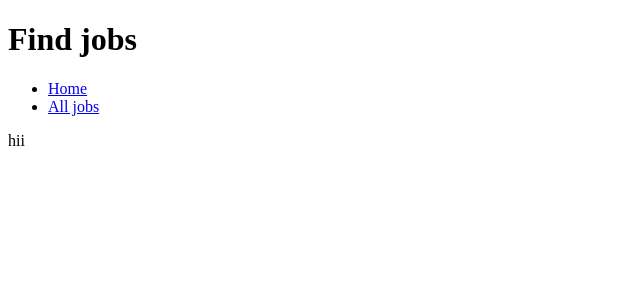
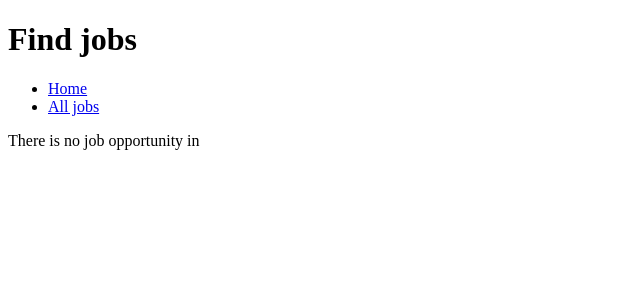
Before and after one commit to saamirian/JobSearch, a React app: page /search in a window 1280 px wide. Shown: the top 300 px of the page, without its empty margins (0-640 px from the left). Built offline with nearby package versions, Linux system fonts and the light colour scheme.

Commit message:
getting job array from from store and return location search

```diff
--- a/src/pages/searchresult.js
+++ b/src/pages/searchresult.js
@@ -1,11 +1,34 @@
 
 import React from "react";
+import { connect } from "react-redux";
+import JobsArray from '../components/jobs-array-map'
+import { loadResult } from  "../actioncreators/getresult"
 
-export default class Search extends React.Component {
+class Search extends React.Component {
     render (){
-        return (
-            <div>hii</div>
-        )
+        if (this.props.loadResult.length > 0) {
+            return (
+
+            <div className="search-params">
+            <div><h1>Job search result for {this.props.location}</h1></div>
+
+              <div><JobsArray jobs={this.props.loadResult} /></div>
+            </div>
+     );
     }
 
-}
+
+      return <div>There is no  job opportunity in {this.props.location}</div>
+
+    }
+  }
+  const mapStateToProps = ({ location , loadResult }) => ({
+    location,
+    loadResult
+
+  });
+
+
+
+
+    export default connect(mapStateToProps, loadResult)(Search);
```
